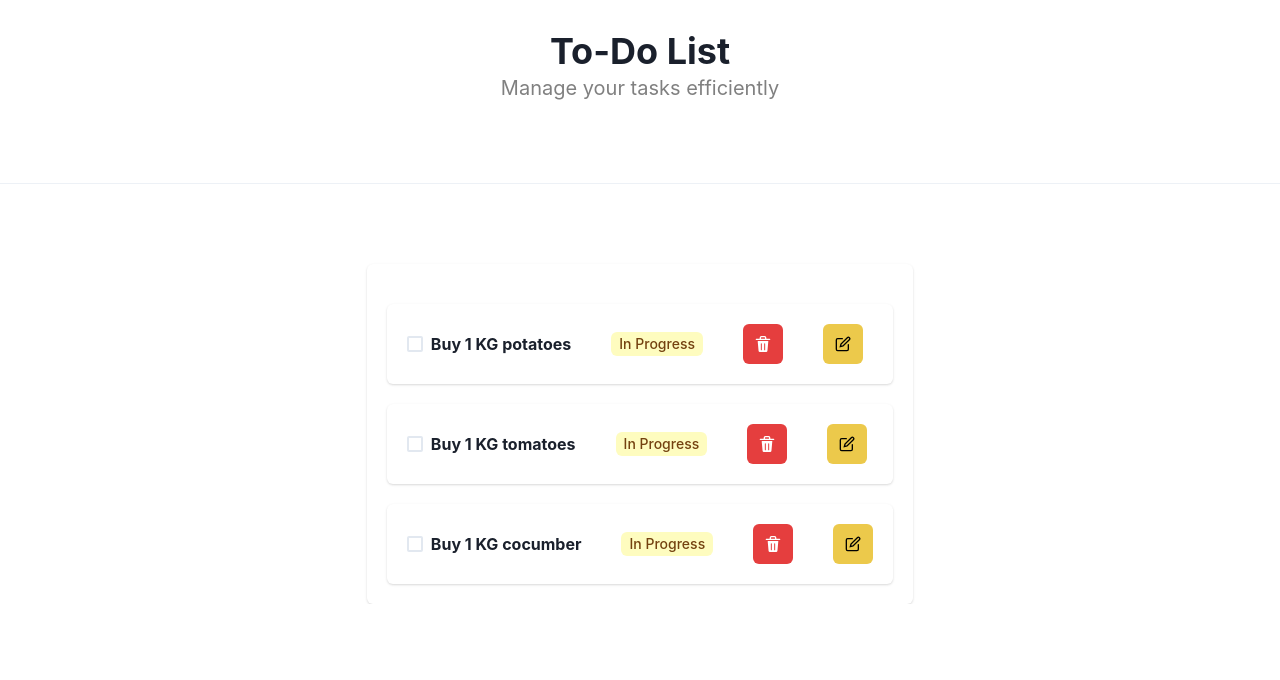
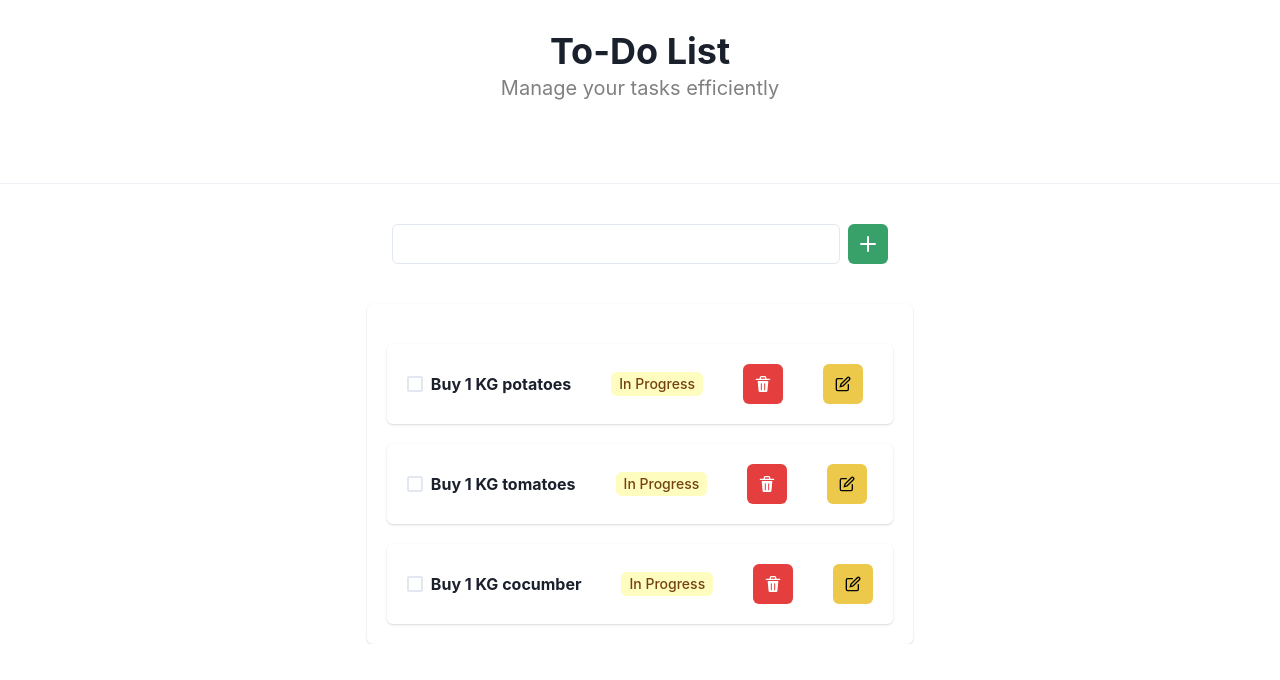
Before and after one commit to ShahzaibSE/todo-next-app, a Next.js app: page / in a window 1280 px wide. Shown: the top 680 px of the page. Built offline with nearby package versions, Linux system fonts and the light colour scheme.

Commit message:
FEAT: Adding todos

```diff
--- a/app/page.tsx
+++ b/app/page.tsx
@@ -81,7 +81,37 @@ function ToDoContainer({ todo }: Todo | any) {
   );
 }
 
-function createToDo() {}
+function CreateToDo({ addToDo }: any) {
+  const [name, setName] = useState(" ");
+  //
+  const handleSubmit = (e: any) => {
+    try {
+      e.preventDefault();
+      addToDo(name);
+      setName("");
+    } catch (err) {
+      console.error(err);
+    }
+  };
+  //
+  return (
+    <HStack>
+      <Box maxWidth="100%">
+        <FormControl w="md" maxWidth="100%" isRequired>
+          <Input placeholder="Enter Your Task" value={name} onChange={(e:any) => setName(e.target.value)} />
+        </FormControl>
+      </Box>
+      <Box>
+        <IconButton
+          aria-label="Add Task"
+          icon={<AddIcon />}
+          colorScheme="green"
+          onClick={handleSubmit}
+        />
+      </Box>
+    </HStack>
+  );
+}
 
 export default function App() {
   const [todos, setTodos] = useState<Array<Todo>>([
@@ -105,6 +135,17 @@ export default function App() {
     },
   ]);
   //
+  const addToDo = (todo_title: string) => {
+    let newToDo = {
+      id: uuidv4(),
+      name: todo_title,
+      isDone: false,
+      createdAt: new Date().toISOString(),
+    };
+    let newToDos = [...todos, newToDo];
+    setTodos(newToDos);
+  };
+  //
   return (
     <Box>
       <Flex justify="center" mt={30} mx={30}>
@@ -120,6 +161,7 @@ export default function App() {
       </Flex>
       <Flex justify="center" mx={30} mt={10}>
         {/* <AddToDo /> */}
+        <CreateToDo addToDo={addToDo}/>
       </Flex>
       <Flex justify="center" mx={30} mt={10}>
         <Card>
```
